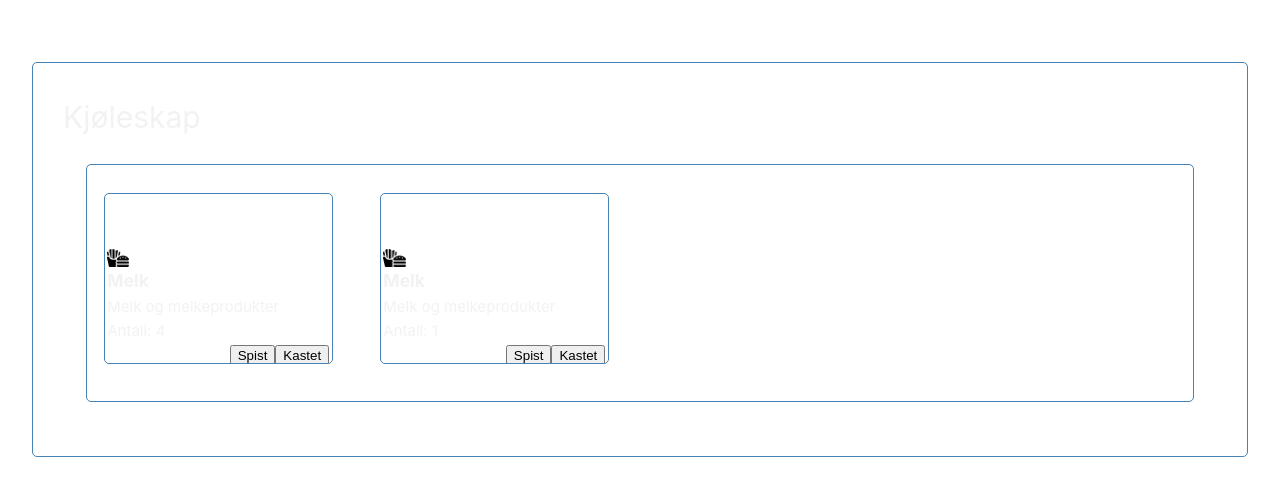
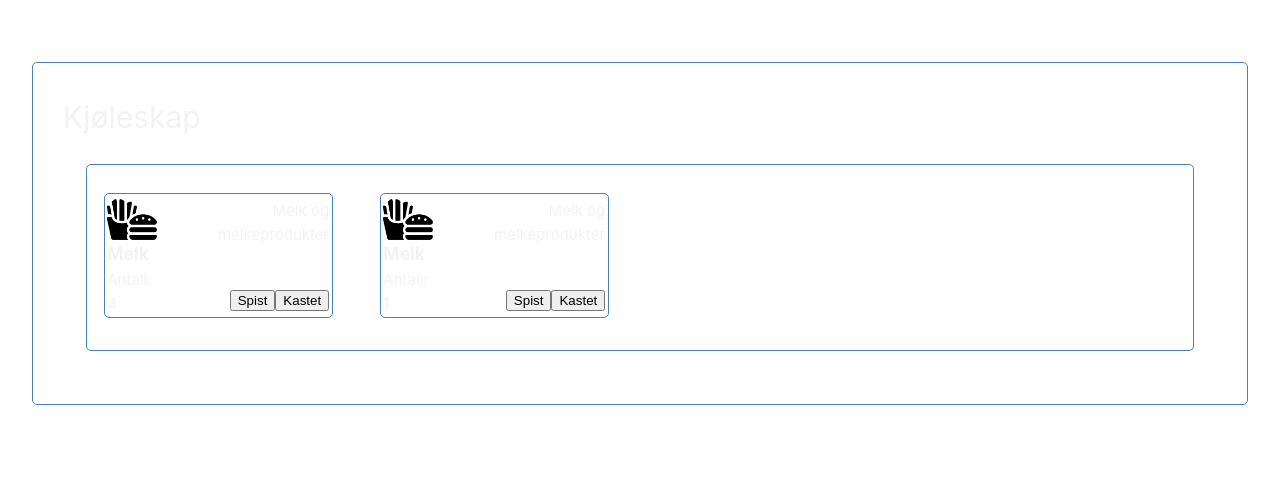
Before and after one commit to oddfjell/idatt2106_2023_12-frontend, a Vue app in the folder smartmat/: page /refrigerator in a window 1280 px wide. Shown: the top 496 px of the page. Built offline with nearby package versions, Linux system fonts and the light colour scheme; no server answers.

Commit message:
Updated visuals for the fridge

```diff
--- a/smartmat/src/assets/style/main.css
+++ b/smartmat/src/assets/style/main.css
@@ -21,12 +21,3 @@ a,
     background-color: hsla(160, 100%, 37%, 0.2);
   }
 }
-
-@media (min-width: 1024px) {
-  body {
-    display: flex;
-
-  }
-
-
-}
--- a/smartmat/src/components/Fridge/Grocery.vue
+++ b/smartmat/src/components/Fridge/Grocery.vue
@@ -1,14 +1,17 @@
 <template>
-    <div class="container">
-        <div id="grocery-header">
+    <div class="container" >
+        <div id="grocery-left">
             <img class="thumbnail" src="@/images/weeklyMenuPage.png" alt="">
             <h3 id="title">{{grocery.name}}</h3>
+            <p id="count">Antall: {{count}}</p>
         </div>
+        <div id="grocery-right">
         <p id="category">{{grocery.category.name}}</p>
-        <p id="count">Antall: {{count}}</p>
+
         <div class="buttonBar">
-            <button>Spist</button>
+            <button >Spist</button>
             <Throw/>
+        </div>
         </div>
 </div>
 </template>
@@ -30,22 +33,37 @@ export default {
 </script>
 <style scoped>
 .thumbnail{
-    width: 10%;
+    margin: 0;
+    width: 50px;
 }
 #title{
     font-weight: bold;
+    width: fit-content;
 }
 .container{
     padding: 0 1%;
     margin: 2% auto;
     width: 90%;
     height: 90%;
+    display: flex;
+    justify-content: space-between;
 
 }
-#grocery-header{
-float: left;
+#grocery-left{
+    margin-left: 0;
+}
+#grocery-right{
+    margin-right: 0;
+    display: flex;
+    justify-content: space-between;
+    flex-direction: column;
 }
 .buttonBar{
-    float: right;
+    margin-right: 0;
+    width: fit-content;
+    align-self: end;
+}
+#category{
+    text-align: end;
 }
 </style>
--- a/smartmat/src/components/Fridge/GroceryGrid.vue
+++ b/smartmat/src/components/Fridge/GroceryGrid.vue
@@ -47,6 +47,7 @@ export default {
 
 <style scoped>
 .container{
+    max-width: none;
     margin: 2%;
     padding: 2% 1%;
 }
@@ -59,12 +60,15 @@ export default {
     height: fit-content;
     width: 100%;
 }
-@media only screen and (max-width: 800px) {
+#count{
+    width: 100%;
+}
+@media only screen and (max-width: 1200px) {
     #grocery_grid{
         grid-template-columns: 1fr 1fr 1fr
     }
 }
-@media only screen and (max-width: 600px) {
+@media only screen and (max-width: 900px) {
     #grocery_grid{
         grid-template-columns: 1fr 1fr}
 }
```
